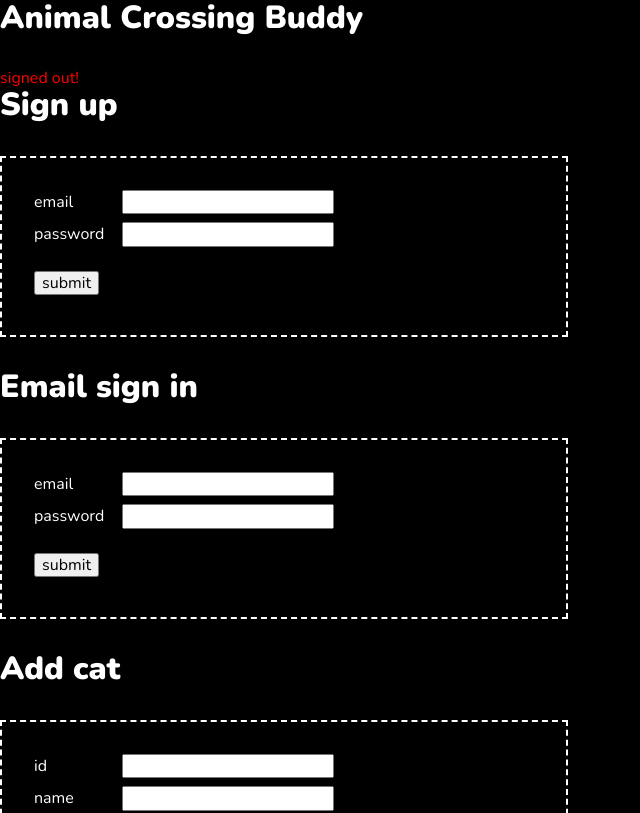
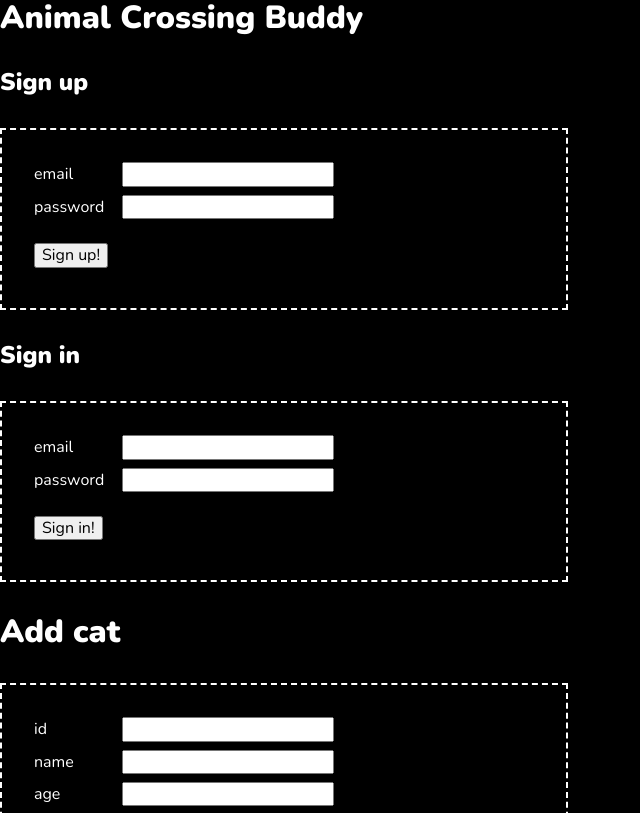
Before and after one commit to rwschmitz/animal-crossing-buddy, a Next.js app in the folder frontend/: page / in a window 1280 px wide. Shown: the top 813 px of the page, without its empty margins (0-640 px from the left). Built offline with nearby package versions, Linux system fonts and the light colour scheme; no server answers; the database is empty.

Commit message:
Refactor the forms

```diff
--- /dev/null
+++ b/frontend/src/components/auth-form/index.tsx
@@ -0,0 +1,72 @@
+import React, { ReactElement } from 'react';
+import styled from 'styled-components';
+import { useAuth } from '../../hooks';
+
+const _H2 = styled.h2`
+  font-weight: 900;
+  margin-bottom: 2rem;
+  margin-left: 0;
+  margin-right: 0;
+  margin-top: 0;
+`;
+
+const _Container = styled.div`
+  align-items: center;
+  display: flex;
+  justify-content: space-between;
+  margin-bottom: 0.5rem;
+  max-width: 300px;
+  width: 100%;
+  &:last-child {
+    margin-top: 1rem;
+  }
+`;
+
+const _Label = styled.label``;
+
+const _Form = styled.form`
+  border: 2px dashed white;
+  display: flex;
+  flex-wrap: wrap;
+  padding: 2rem;
+  margin-bottom: 2rem;
+  margin-top: 2rem;
+  max-width: 500px;
+`;
+
+interface AuthFormProps {
+  formTitle: string;
+  submitButtonText: string;
+  type?: string;
+}
+
+const AuthForm = (props: AuthFormProps): ReactElement => {
+  const { formTitle, submitButtonText, type } = props;
+  const { handleEmail, handlePassword, handleSignIn, handleSignUp, email, password } = useAuth();
+  const emailLabel = 'email';
+  const passwordLabel = 'password';
+  return (
+    <section>
+      <_H2>{formTitle}</_H2>
+      <_Form onSubmit={(event): void => (type === 'sign-up' ? handleSignUp(event) : handleSignIn(event))}>
+        <_Container>
+          <_Label id={emailLabel} htmlFor={emailLabel}>
+            {emailLabel}
+          </_Label>
+          <input name={emailLabel} onChange={(event): void => handleEmail(event.target.value)} value={email} />
+        </_Container>
+        <_Container>
+          <_Label id={passwordLabel} htmlFor={passwordLabel}>
+            {passwordLabel}
+          </_Label>
+          <input name={passwordLabel} onChange={(event): void => handlePassword(event.target.value)} value={password} />
+        </_Container>
+        <_Container>
+          <input type='submit' value={submitButtonText} />
+        </_Container>
+      </_Form>
+    </section>
+  );
+};
+
+export { AuthForm };
--- /dev/null
+++ b/frontend/src/components/index.ts
@@ -0,0 +1 @@
+export { AuthForm } from './auth-form';
--- /dev/null
+++ b/frontend/src/hooks/index.ts
@@ -0,0 +1,3 @@
+export { useAuth } from './use-auth';
+export { useCurrentUser } from './use-current-user';
+export { useFirebase } from './use-firebase';
--- /dev/null
+++ b/frontend/src/hooks/use-auth/index.ts
@@ -0,0 +1,75 @@
+import { FormEvent, useState } from 'react';
+import * as firebase from 'firebase/app';
+import 'firebase/auth';
+
+interface UseAuthReturnValues {
+  handleEmail: (value: string) => void;
+  handlePassword: (value: string) => void;
+  handleSignIn: (event: FormEvent) => void;
+  handleSignUp: (event: FormEvent) => void;
+  email: string;
+  password: string;
+}
+
+interface AuthError extends Error {
+  code: string;
+  message: string;
+}
+
+const useAuth = (): UseAuthReturnValues => {
+  const [email, setEmail] = useState('');
+  const [password, setPassword] = useState('');
+  const firebaseAuth = firebase.auth();
+
+  // should i clear un/pw when the sign-in or sign-up errors out?
+
+  const clearFormFields = (): void => {
+    setEmail('');
+    setPassword('');
+  };
+
+  const logErrors = (error: AuthError): void => {
+    const errorCode = error.code;
+    const errorMessage = error.message;
+    console.log('errorCode', errorCode);
+    console.log('errorMessage', errorMessage);
+  };
+
+  const createAccount = (event: FormEvent): void => {
+    event.preventDefault();
+    firebaseAuth
+      .createUserWithEmailAndPassword(email, password)
+      .then((): void => {
+        clearFormFields();
+        console.log('added user successfully');
+      })
+      .catch((error) => {
+        logErrors(error);
+      });
+  };
+
+  const signInAccount = (event: FormEvent): void => {
+    event.preventDefault();
+    firebase
+      .auth()
+      .signInWithEmailAndPassword(email, password)
+      .then((): void => {
+        console.log('user signed in succesfully');
+        clearFormFields();
+      })
+      .catch((error) => {
+        logErrors(error);
+      });
+  };
+
+  return {
+    handleEmail: (value): void => setEmail(value),
+    handlePassword: (value): void => setPassword(value),
+    handleSignIn: (event): void => signInAccount(event),
+    handleSignUp: (event): void => createAccount(event),
+    email,
+    password,
+  };
+};
+
+export { useAuth };
--- /dev/null
+++ b/frontend/src/hooks/use-current-user/index.ts
@@ -0,0 +1,19 @@
+import { useEffect, useState } from 'react';
+import { auth, User } from 'firebase';
+
+type UseAuthState = User | null;
+
+const useCurrentUser = (): UseAuthState => {
+  const [currentUser, setCurrentUser] = useState<UseAuthState>(null);
+  const firebaseAuth = auth();
+
+  useEffect((): void => {
+    firebaseAuth.onAuthStateChanged((user: UseAuthState) => {
+      setCurrentUser(user);
+    });
+  }, [currentUser, firebaseAuth]);
+
+  return currentUser;
+};
+
+export { useCurrentUser };
--- /dev/null
+++ b/frontend/src/hooks/use-firebase/config/index.ts
@@ -0,0 +1,11 @@
+const config = {
+  apiKey: process.env.apiKey,
+  authDomain: process.env.authDomain,
+  databaseURL: process.env.databaseURL,
+  projectId: process.env.projectId,
+  storageBucket: process.env.storageBucket,
+  messagingSenderId: process.env.messagingSenderId,
+  appId: process.env.appId,
+};
+
+export { config };
--- /dev/null
+++ b/frontend/src/hooks/use-firebase/index.ts
@@ -0,0 +1,14 @@
+import { useEffect } from 'react';
+import * as firebase from 'firebase/app';
+import { config } from './config';
+
+const useFirebase = (): void => {
+  useEffect(() => {
+    if (!firebase.apps.length) {
+      firebase.initializeApp(config);
+      firebase.app();
+    }
+  }, []);
+};
+
+export { useFirebase };
--- a/frontend/src/pages/index.tsx
+++ b/frontend/src/pages/index.tsx
@@ -1,11 +1,12 @@
-import React, { FormEvent, ReactElement, useEffect, useState } from 'react';
+import React, { FormEvent, ReactElement, useState } from 'react';
 import axios from 'axios';
 import * as firebase from 'firebase/app';
-import { User } from 'firebase';
 import 'firebase/auth';
 import qs from 'qs';
 import styled from 'styled-components';
 import useSwr from 'swr';
+import { useFirebase } from '../hooks';
+import { AuthForm } from '../components';
 
 const _Page = styled.section`
   background-color: black;
@@ -49,47 +50,8 @@
   max-width: 500px;
 `;
 
-const _SignedInText = styled.div`
-  color: lightgreen;
-`;
-
-const _SignedOutText = styled.div`
-  color: red;
-`;
-
-type UseAuthState = User | null;
-
-const useAuth = (): UseAuthState => {
-  const [currentUser, setCurrentUser] = useState<UseAuthState>(null);
-
-  useEffect((): void => {
-    firebase.auth().onAuthStateChanged((user: UseAuthState) => {
-      setCurrentUser(user);
-    });
-  }, [currentUser]);
-
-  return currentUser;
-};
-
-const Home = (): ReactElement => {
-  const firebaseConfig = {
-    apiKey: process.env.apiKey,
-    authDomain: process.env.authDomain,
-    databaseURL: process.env.databaseURL,
-    projectId: process.env.projectId,
-    storageBucket: process.env.storageBucket,
-    messagingSenderId: process.env.messagingSenderId,
-    appId: process.env.appId,
-  };
-
-  // Is this really the best solution...?
-  // https://github.com/zeit/next.js/issues/1999
-  // Is there something with getInitialProps for nextjs to handle this...?
-
-  if (!firebase.apps.length) {
-    firebase.initializeApp(firebaseConfig);
-  }
-  firebase.auth();
+const HomeContent = (): ReactElement => {
+  useFirebase();
 
   const fetcher = (url: string): Promise<void> =>
     axios
@@ -99,21 +61,13 @@
 
   const { data, error } = useSwr('/api/cats', fetcher);
 
-  const theCurrentUser = useAuth();
+  // const theCurrentUser = useAuth();
   // console.log('the current user', theCurrentUser);
 
   // add cat
   const [catId, setCatId] = useState('');
   const [catName, setCatName] = useState('');
   const [catAge, setCatAge] = useState('');
-
-  // sign up
-  const [email, setEmail] = useState('');
-  const [password, setPassword] = useState('');
-
-  // sign in
-  const [userEmail, setUserEmail] = useState('');
-  const [userPassword, setUserPassword] = useState('');
 
   const addCat = async (event: FormEvent): Promise<void> => {
     event.preventDefault();
@@ -129,26 +83,6 @@
     console.log('post req -->', res);
   };
 
-  // should i clear un/pw when the sign-in or sign-up errors out?
-
-  const addUser = (event: FormEvent): void => {
-    event.preventDefault();
-    firebase
-      .auth()
-      .createUserWithEmailAndPassword(email, password)
-      .then((): void => {
-        console.log('added user successfully');
-        setEmail('');
-        setPassword('');
-      })
-      .catch((error) => {
-        const errorCode = error.code;
-        const errorMessage = error.message;
-        console.log('errorCode', errorCode);
-        console.log('errorMessage', errorMessage);
-      });
-  };
-
   const signOutUser = (): void => {
     firebase
       .auth()
@@ -161,23 +95,6 @@
       });
   };
 
-  const signInUser = (event: FormEvent): void => {
-    event.preventDefault();
-    firebase
-      .auth()
-      .signInWithEmailAndPassword(userEmail, userPassword)
-      .then((): void => {
-        console.log('user signed in succesfully');
-        setUserEmail('');
-        setUserPassword('');
-      })
-      .catch((error) => {
-        const errorCode = error.code;
-        const errorMessage = error.message;
-        console.log('errorCode', errorCode);
-        console.log('errorMessage', errorMessage);
-      });
-  };
   return (
     <_Page>
       {error && <div>error</div>}
@@ -185,57 +102,9 @@
       {data && (
         <>
           <_H1>Animal Crossing Buddy</_H1>
-          <section>
-            {theCurrentUser ? <_SignedInText>signed in!</_SignedInText> : <_SignedOutText>signed out!</_SignedOutText>}
-          </section>
-          <section>
-            <_H1>Sign up</_H1>
-            <_Form onSubmit={(event): void => addUser(event)}>
-              <_Container>
-                <_Label id='email' htmlFor='email'>
-                  email
-                </_Label>
-                <input name='email' onChange={(event): void => setEmail(event.target.value)} value={email} />
-              </_Container>
-              <_Container>
-                <_Label id='password' htmlFor='password'>
-                  password
-                </_Label>
-                <input name='password' onChange={(event): void => setPassword(event.target.value)} value={password} />
-              </_Container>
-              <_Container>
-                <input type='submit' value='submit' />
-              </_Container>
-            </_Form>
-          </section>
-          <section>
-            <_H1>Email sign in</_H1>
-            <_Form onSubmit={(event): void => signInUser(event)}>
-              <_Container>
-                <_Label id='userEmail' htmlFor='userEmail'>
-                  email
-                </_Label>
-                <input
-                  name='userEmail'
-                  onChange={(event): void => setUserEmail(event.target.value)}
-                  value={userEmail}
-                />
-              </_Container>
-              <_Container>
-                <_Label id='userPassword' htmlFor='userPassword'>
-                  password
-                </_Label>
-                <input
-                  name='userPassword'
-                  onChange={(event): void => setUserPassword(event.target.value)}
-                  value={userPassword}
-                />
-              </_Container>
-              <_Container>
-                <input type='submit' value='submit' />
-              </_Container>
-            </_Form>
-          </section>
+          <AuthForm formTitle='Sign up' submitButtonText='Sign up!' type='sign-up' />
+          <AuthForm formTitle='Sign in' submitButtonText='Sign in!' />
+
           <section>
             <_H1>Add cat</_H1>
             <_Form onSubmit={(event): Promise<void> => addCat(event)}>
@@ -269,4 +138,8 @@
   );
 };
 
+const Home = (): ReactElement => {
+  return <HomeContent />;
+};
+
 export default Home;
```
Also changed, not shown: frontend/tsconfig.json (+13 -3 lines), frontend/src/components/auth-form/index.model.ts (added).
